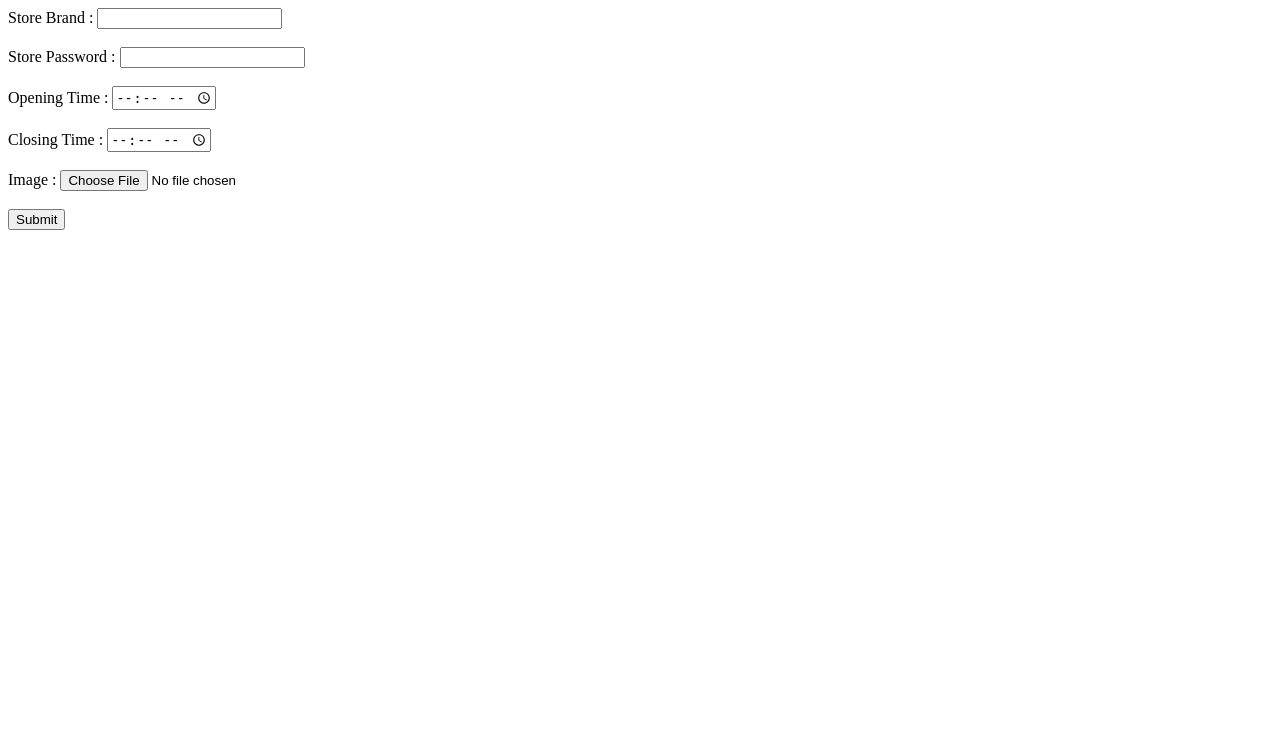
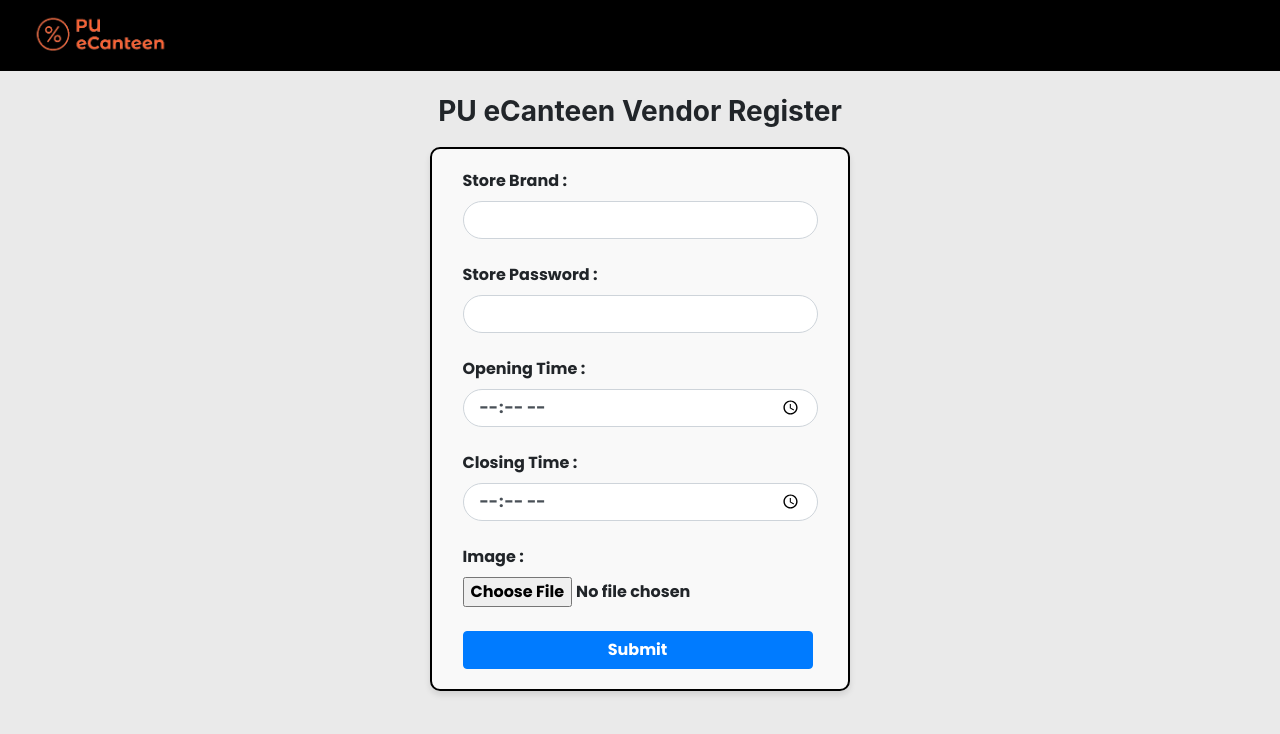
Before and after one commit to LywCodes/SSIP_DB_Project, a PHP site: page /vendorRegister.php in a window 1280 px wide. Shown: the top 734 px of the page. Run offline with PHP 8.4, Linux system fonts and the light colour scheme.

Commit message:
update style vendorRegister

```diff
--- a/vendorRegister.php
+++ b/vendorRegister.php
@@ -23,9 +23,7 @@
         $query = "INSERT INTO store (store_brand, store_password, opening_time, closing_time, store_image)
                   VALUES ('$brand', '$password', '$openingTime', '$closingTime', '$newName')";
         $result = mysqli_query($conn, $query);
-        if ($result) {
-            echo "Data inserted successfully.";
-        } else {
+        if (!$result) {
             echo "Error: " . mysqli_error($conn);
         }
     }
@@ -37,21 +35,89 @@
 <head>
     <meta charset="UTF-8">
     <meta name="viewport" content="width=device-width, initial-scale=1.0">
-    <title>Document</title>
+    <title>Vendor Register</title>
+    <link
+      rel="stylesheet"
+      href="https://cdn.jsdelivr.net/npm/bootstrap@4.1.3/dist/css/bootstrap.min.css"
+      integrity="sha384-MCw98/SFnGE8fJT3GXwEOngsV7Zt27NXFoaoApmYm81iuXoPkFOJwJ8ERdknLPMO"
+      crossorigin="anonymous"
+    />
+
+    <style>
+
+    @import url('https://fonts.googleapis.com/css2?family=Poppins:wght@700&display=swap');
+
+        body{
+            justify-content: center;
+            allign-items: center;
+            background:#EAEAEA;
+        }
+
+        h3 {
+            display: flex;
+            justify-content: center;
+            font-weight: bold;
+        }
+        .container{
+            display: flex;
+            justify-content: center;
+        }
+
+        .form-container{
+            background-color: rgba(255, 255, 255, 0.7);
+            backdrop-filter: blur(10px);
+            box-shadow: 0 4px 6px rgba(0, 0, 0, 0.1);
+            font-family: "Poppins";
+            border: 2px solid black;
+            border-radius: 10px;
+            padding: 20px;
+            margin: 10px;
+            width: 420px;
+            display: flex;
+            justify-content: center;
+        }
+
+        .form-control {
+            border-radius: 20px;
+            padding: 15px;
+        }
+
+        .btn-primary{
+            width: 350px;
+        }
+    </style>
 </head>
 <body>
-    <form class="" action="" method="POST" autocomplete="off" enctype="multipart/form-data">
-        <label for="storeBrand">Store Brand : </label>
-        <input type="text" name="storeBrand"><br><br>
-        <label for="storePassword">Store Password : </label>
-        <input type="text" name="storePassword"><br><br>
-        <label for="openingTime">Opening Time : </label>
-        <input type="time" name="openingTime"><br><br>
-        <label for="closingTime">Closing Time : </label>
-        <input type="time" name="closingTime"><br><br>
-        <label for="image">Image : </label>
-        <input type="file" name="image" accept=".jpg, .jpeg"><br><br>
-        <button type="submit" name="submit">Submit</button>
-    </form>
+<nav
+      class="navbar navbar-expand-lg bg-body-tertiary"
+      style="background-color: black"
+    >
+      <div class="container-fluid">
+        <a class="navbar-brand" href="">
+          <img src="./source/logo.png" alt="logo" height="45" />
+        </a>
+          <span class="navbar-toggler-icon"></span>
+        </button>
+      </div>
+    </nav><br>
+        <h3>PU eCanteen Vendor Register</h3>
+
+    <div class="container">
+        <div class="form-container">
+            <form class="" action="" method="POST" autocomplete="off" enctype="multipart/form-data">
+                <label for="storeBrand">Store Brand : </label><br>
+                <input type="text" class="form-control" name="storeBrand"><br>
+                <label for="storePassword">Store Password : </label><br>
+                <input type="text" class="form-control" name="storePassword"><br>
+                <label for="openingTime">Opening Time : </label><br>
+                <input type="time" class="form-control" name="openingTime"><br>
+                <label for="closingTime">Closing Time : </label><br>
+                <input type="time" class="form-control" name="closingTime"><br>
+                <label for="image">Image : </label><br>
+                <input type="file" name="image" accept=".jpg, .jpeg"><br><br>
+                <button type="submit" class="btn btn-primary" name="submit">Submit</button>
+            </form>
+        </div>
+    </div>
 </body>
 </html>
```
Also changed, not shown: image/661eabc0014df.jpg (deleted), image/kaki rustam.jpg (deleted).
